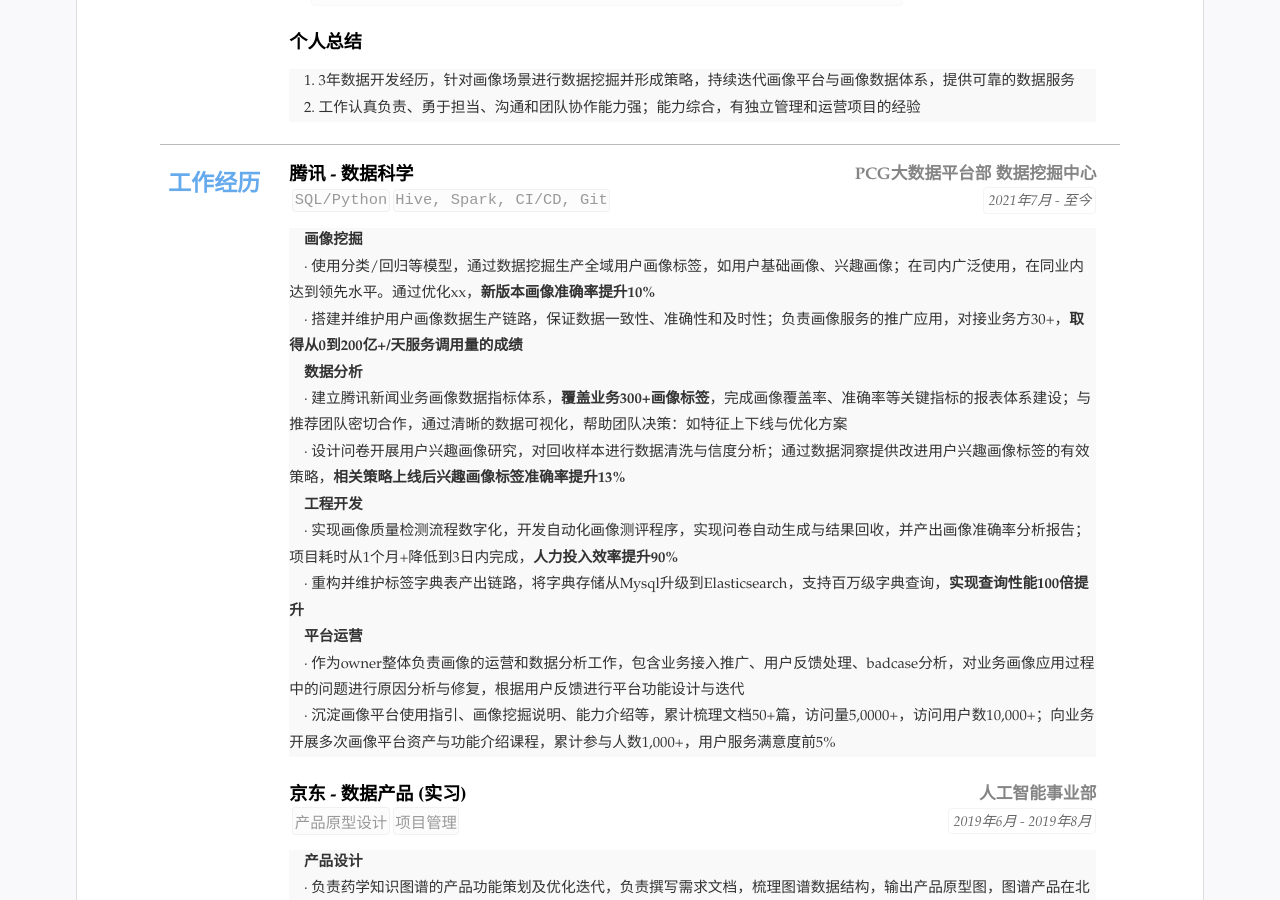
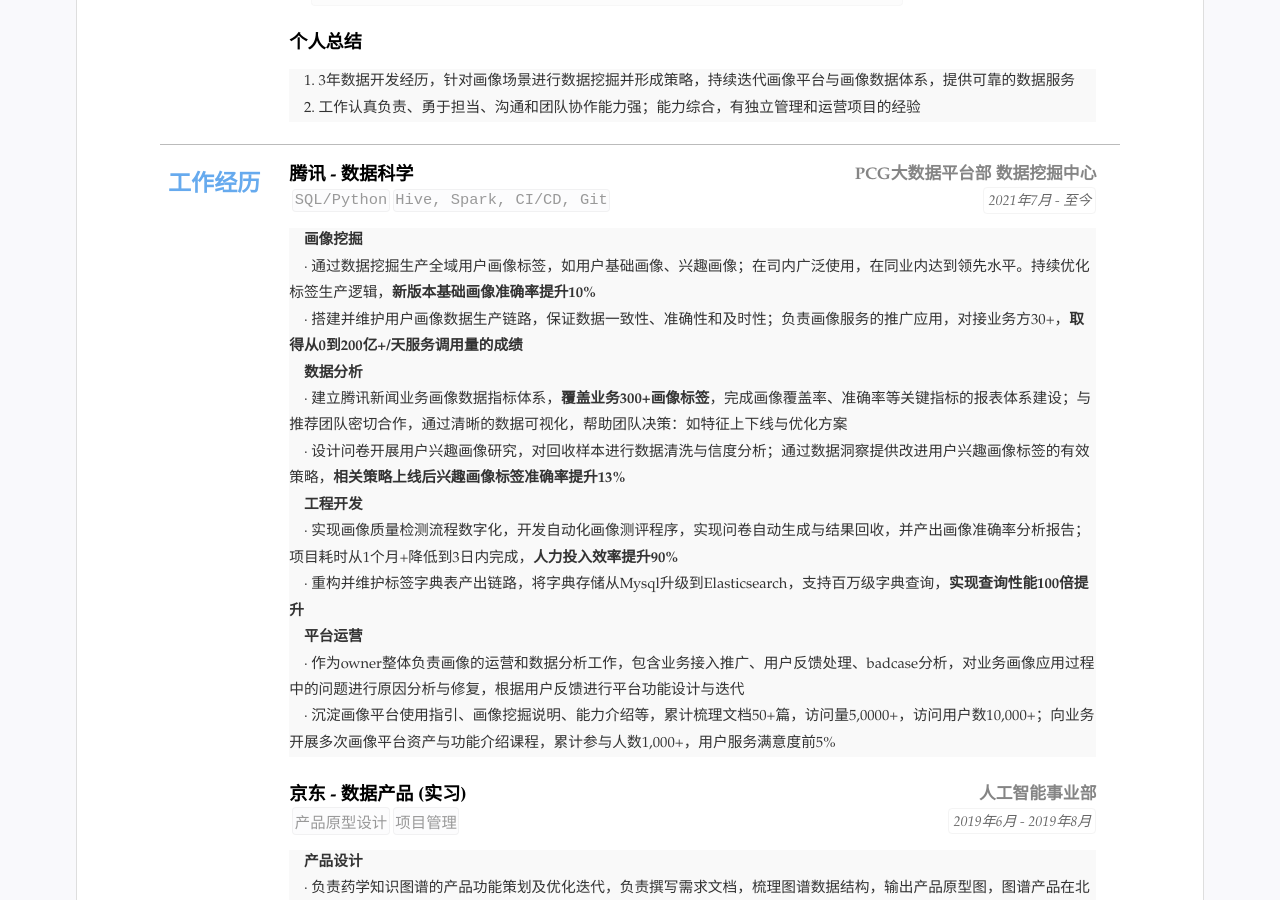
Before and after one commit to kuailexiaoshenxian/cn-wx-cv, a Jekyll site: the page built from index.html, in a window 1280 px wide and 900 px high, scrolled down 417 px. Built offline with Jekyll 4.4.1, drawn with Linux system fonts in a browser that asks for light colours.

Commit message:
Update resume.yml

```diff
--- a/_data/resume.yml
+++ b/_data/resume.yml
@@ -93,7 +93,7 @@ main: #简历主要内容，
     # - 实验配置
     # summary: 职务或者工作总结(自动折叠) 业务数据科学：负责新闻业务画像覆盖率、准确率提升，建立画像服务的指标监控体系 <br>  &nbsp &nbsp  平台数据开发：作为开发者完成数据平台的链路搭建和功能上线，为业务提供可靠的画像平台服务
     detail: <strong>画像挖掘</strong> <br>  &nbsp &nbsp
-            · 使用分类/回归等模型，通过数据挖掘生产全域用户画像标签，如用户基础画像、兴趣画像；在司内广泛使用，在同业内达到领先水平。通过优化xx，<strong>新版本画像准确率提升10%</strong> <br> &nbsp &nbsp
+            · 通过数据挖掘生产全域用户画像标签，如用户基础画像、兴趣画像；在司内广泛使用，在同业内达到领先水平。持续优化标签生产逻辑，<strong>新版本基础画像准确率提升10%</strong> <br> &nbsp &nbsp
             · 搭建并维护用户画像数据生产链路，保证数据一致性、准确性和及时性；负责画像服务的推广应用，对接业务方30+，<strong>取得从0到200亿+/天服务调用量的成绩</strong>  <br>  &nbsp &nbsp
             <strong>数据分析</strong>  <br>  &nbsp &nbsp
             · 建立腾讯新闻业务画像数据指标体系，<strong>覆盖业务300+画像标签</strong>，完成画像覆盖率、准确率等关键指标的报表体系建设；与推荐团队密切合作，通过清晰的数据可视化，帮助团队决策：如特征上下线与优化方案 <br>  &nbsp &nbsp
```
